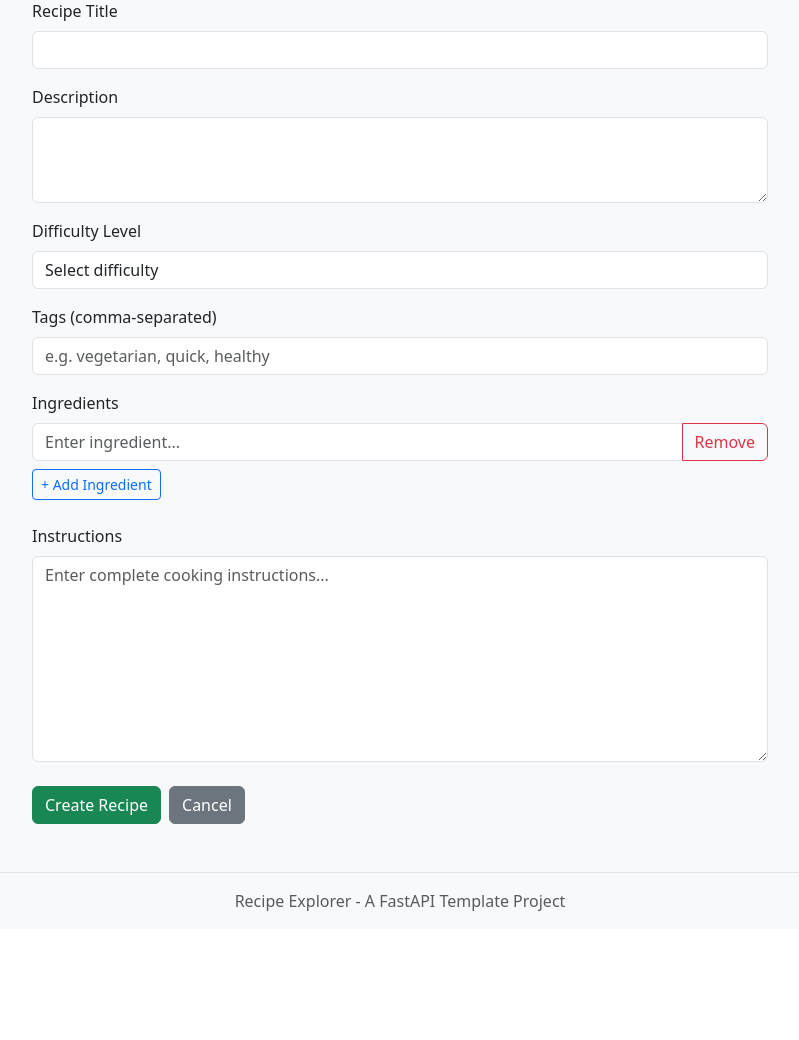
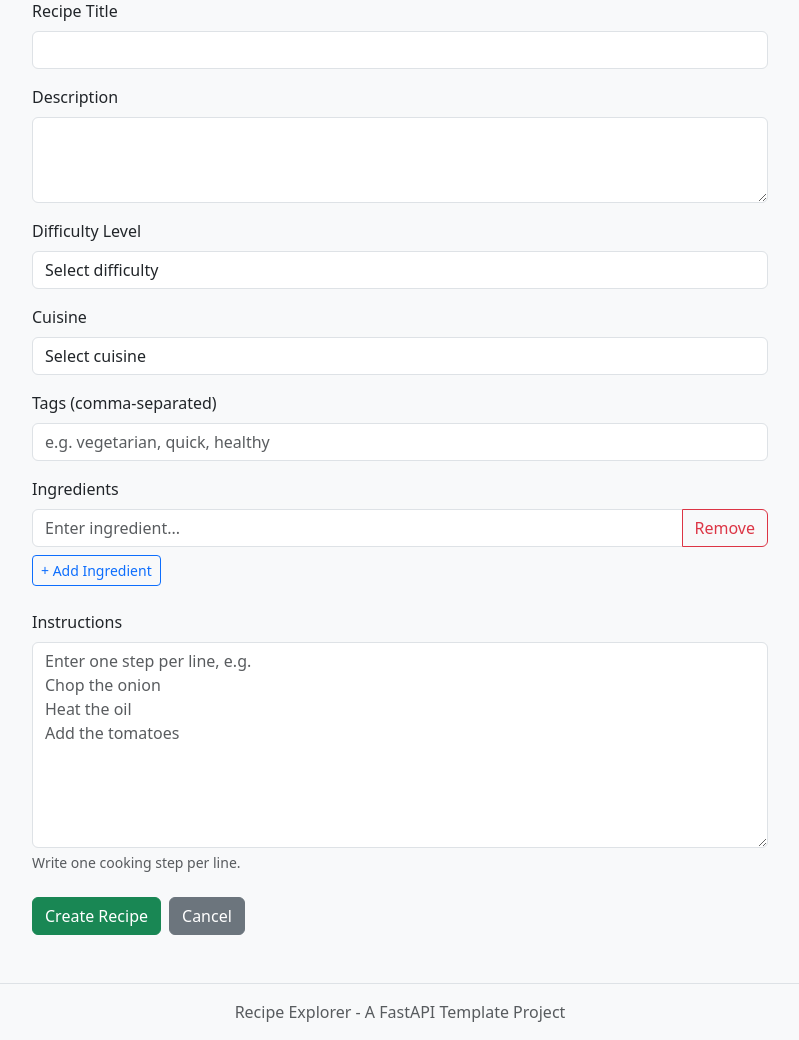
Before and after one commit to mynextproject-portfolio/recipe-explorer-lite-brian-belaj, a FastAPI app: page /recipes/new in a window 1280 px wide. Shown: the part 177-1217 px from the top of the page, without its empty margins (240-1039 px from the left). Before the commit the page ends 1088 px from the top, so only its background shows below. Run offline with FastAPI, Linux system fonts and the light colour scheme.

Commit message:
Update recipe_form.html

```diff
--- a/app/templates/recipe_form.html
+++ b/app/templates/recipe_form.html
@@ -45,6 +45,25 @@
             </div>
 
             <div class="mb-3">
+                <label for="cuisine" class="form-label">Cuisine</label>
+                <select class="form-control" id="cuisine" name="cuisine" required>
+                    <option value="">Select cuisine</option>
+                    <option value="Italian" {% if recipe and recipe.cuisine == 'Italian' %}selected{% endif %}>Italian</option>
+                    <option value="Mexican" {% if recipe and recipe.cuisine == 'Mexican' %}selected{% endif %}>Mexican</option>
+                    <option value="Thai" {% if recipe and recipe.cuisine == 'Thai' %}selected{% endif %}>Thai</option>
+                    <option value="Japanese" {% if recipe and recipe.cuisine == 'Japanese' %}selected{% endif %}>Japanese</option>
+                    <option value="Indian" {% if recipe and recipe.cuisine == 'Indian' %}selected{% endif %}>Indian</option>
+                    <option value="Chinese" {% if recipe and recipe.cuisine == 'Chinese' %}selected{% endif %}>Chinese</option>
+                    <option value="French" {% if recipe and recipe.cuisine == 'French' %}selected{% endif %}>French</option>
+                    <option value="Greek" {% if recipe and recipe.cuisine == 'Greek' %}selected{% endif %}>Greek</option>
+                    <option value="Spanish" {% if recipe and recipe.cuisine == 'Spanish' %}selected{% endif %}>Spanish</option>
+                    <option value="Middle Eastern" {% if recipe and recipe.cuisine == 'Middle Eastern' %}selected{% endif %}>Middle Eastern</option>
+                    <option value="American" {% if recipe and recipe.cuisine == 'American' %}selected{% endif %}>American</option>
+                    <option value="Other" {% if recipe and recipe.cuisine == 'Other' %}selected{% endif %}>Other</option>
+                </select>
+            </div>
+
+            <div class="mb-3">
                 <label for="tags" class="form-label">Tags (comma-separated)</label>
                 <input type="text" class="form-control" id="tags" name="tags"
                        value="{% if recipe %}{{ recipe.tags|join(', ') }}{% endif %}"
@@ -78,7 +97,6 @@
                 <button type="button" id="add-ingredient" class="btn btn-outline-primary btn-sm">
                     + Add Ingredient
                 </button>
-                <!-- Hidden textarea to submit ingredients -->
                 <textarea name="ingredients" id="ingredients-data" style="display: none;"></textarea>
             </div>
 
@@ -86,7 +104,8 @@
             <div class="mb-4">
                 <label for="instructions" class="form-label">Instructions</label>
                 <textarea class="form-control" id="instructions" name="instructions" rows="8" required
-                          placeholder="Enter complete cooking instructions...">{% if recipe %}{{ recipe.instructions }}{% endif %}</textarea>
+                          placeholder="Enter one step per line, e.g.&#10;Chop the onion&#10;Heat the oil&#10;Add the tomatoes">{% if recipe and recipe.instructions %}{{ recipe.instructions | join('\n') }}{% endif %}</textarea>
+                <div class="form-text">Write one cooking step per line.</div>
             </div>
 
             <!-- Submit Buttons -->
@@ -104,9 +123,7 @@
 
 {% block scripts %}
 <script>
-// Form submission handler to collect dynamic fields
 document.querySelector('form').addEventListener('submit', function(e) {
-    // Collect ingredients
     const ingredients = [];
     document.querySelectorAll('.ingredient-input').forEach(input => {
         if (input.value.trim()) {
```
